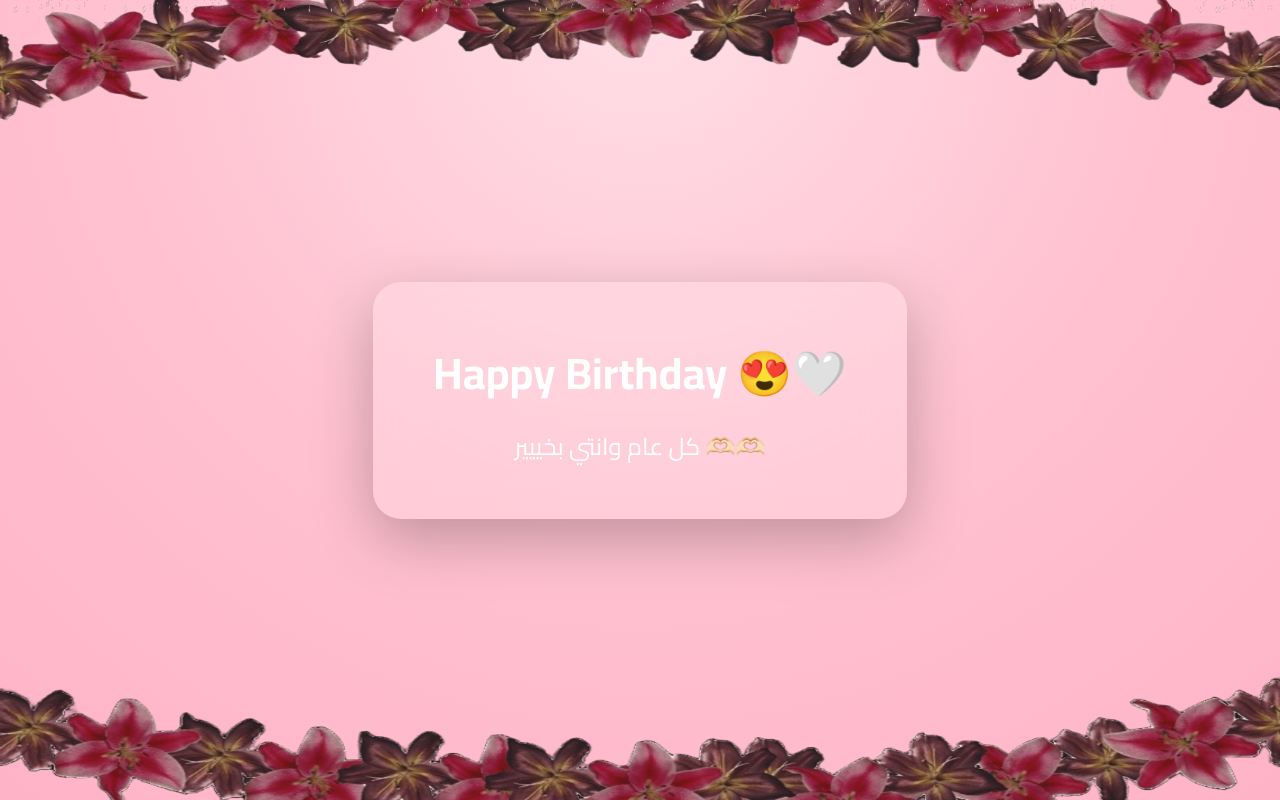
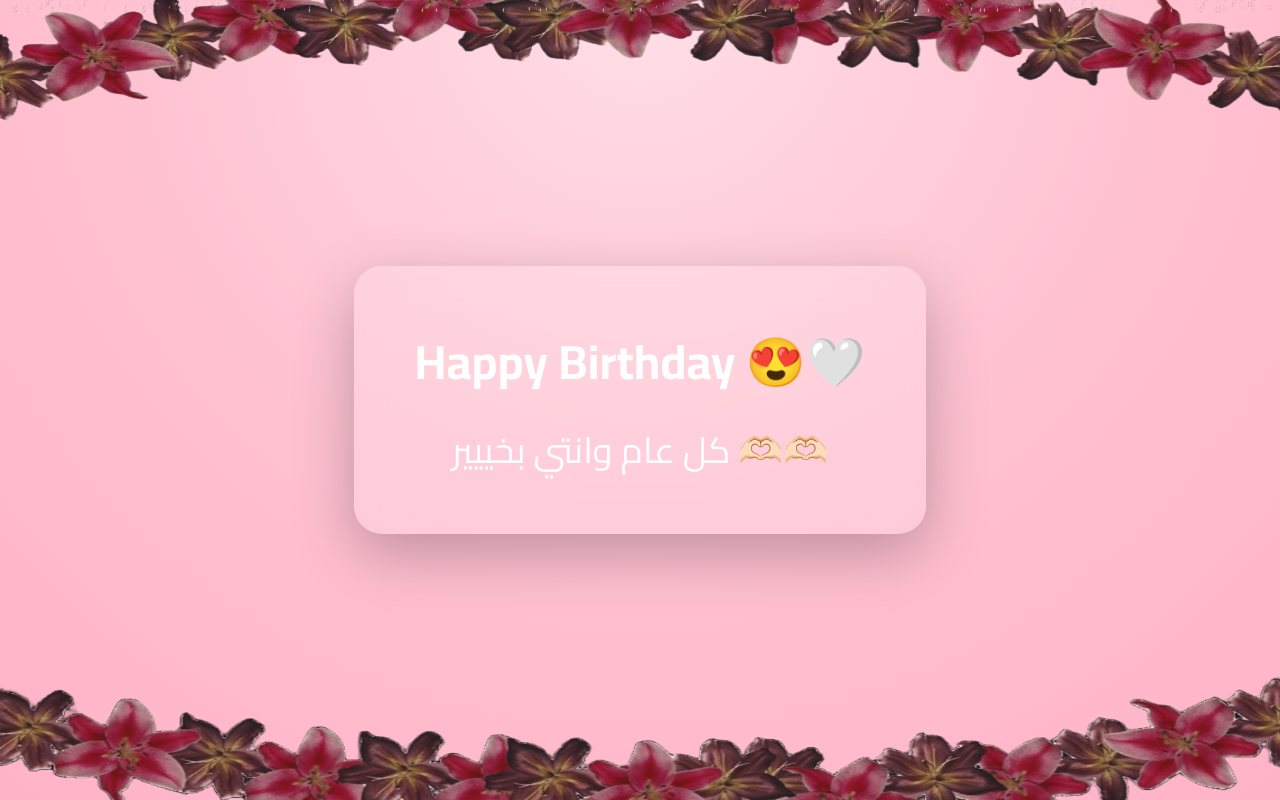
Before and after one commit to falmal/ma, a plain HTML site: page index.html in a window 1280 px wide. Both pictures are taken after a click on the button "اضغطي 😒". Drawn offline with Linux system fonts and the light colour scheme.

Commit message:
Fix HTML encoding issues and adjust styles

```diff
--- a/index.html
+++ b/index.html
@@ -91,10 +91,11 @@ p.show{opacity:1; transform:translateY(0);}
 
 <div class="card" id="card">
   <div class="box">
-    <h1>Happy Birthday 😍🤍</h1>
-    <p id="text">كل عام وانتي بخييير 🫶🏻🫶🏻</p>
+    <h1 style="font-size: 48px;">Happy Birthday 😍🤍</h1>
+    <p id="text" style="font-size: 36px;">كل عام وانتي بخييير 🫶🏻🫶🏻</p>
   </div>
 </div>
+
 
 <script>
 function openCard(){
```
